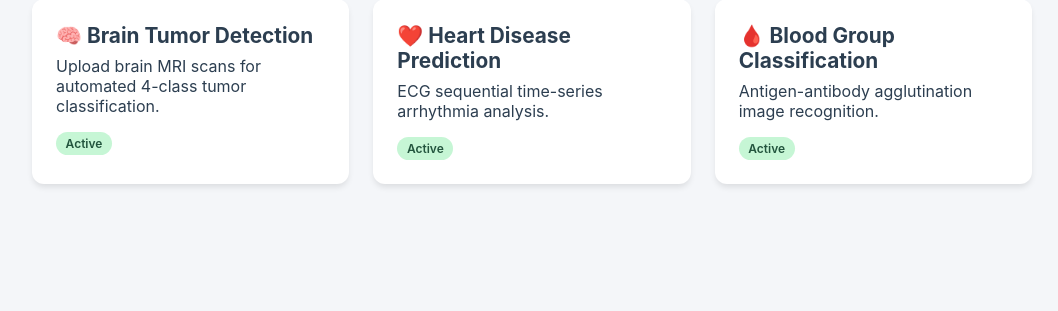
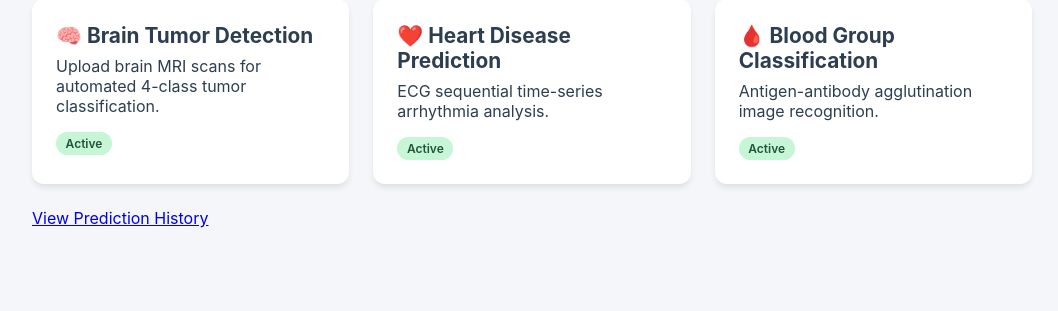
Before and after one commit to seema-1802/Multimodal-Healthcare-System, a Flask app: page / in a window 1280 px wide. Shown: the part 151-462 px from the top of the page, without its empty margins (108-1166 px from the left). Run offline with Flask 3, Linux system fonts and the light colour scheme.

Commit message:
Update healthcare system index.html

```diff
--- a/templates/index.html
+++ b/templates/index.html
@@ -30,6 +30,7 @@
     <p>Antigen-antibody agglutination image recognition.</p>
     <span class="status active">Active</span>
 </a>
+<a href="/history" class="btn btn-outline-info">View Prediction History</a>
     </main>
 </body>
 </html>
```
